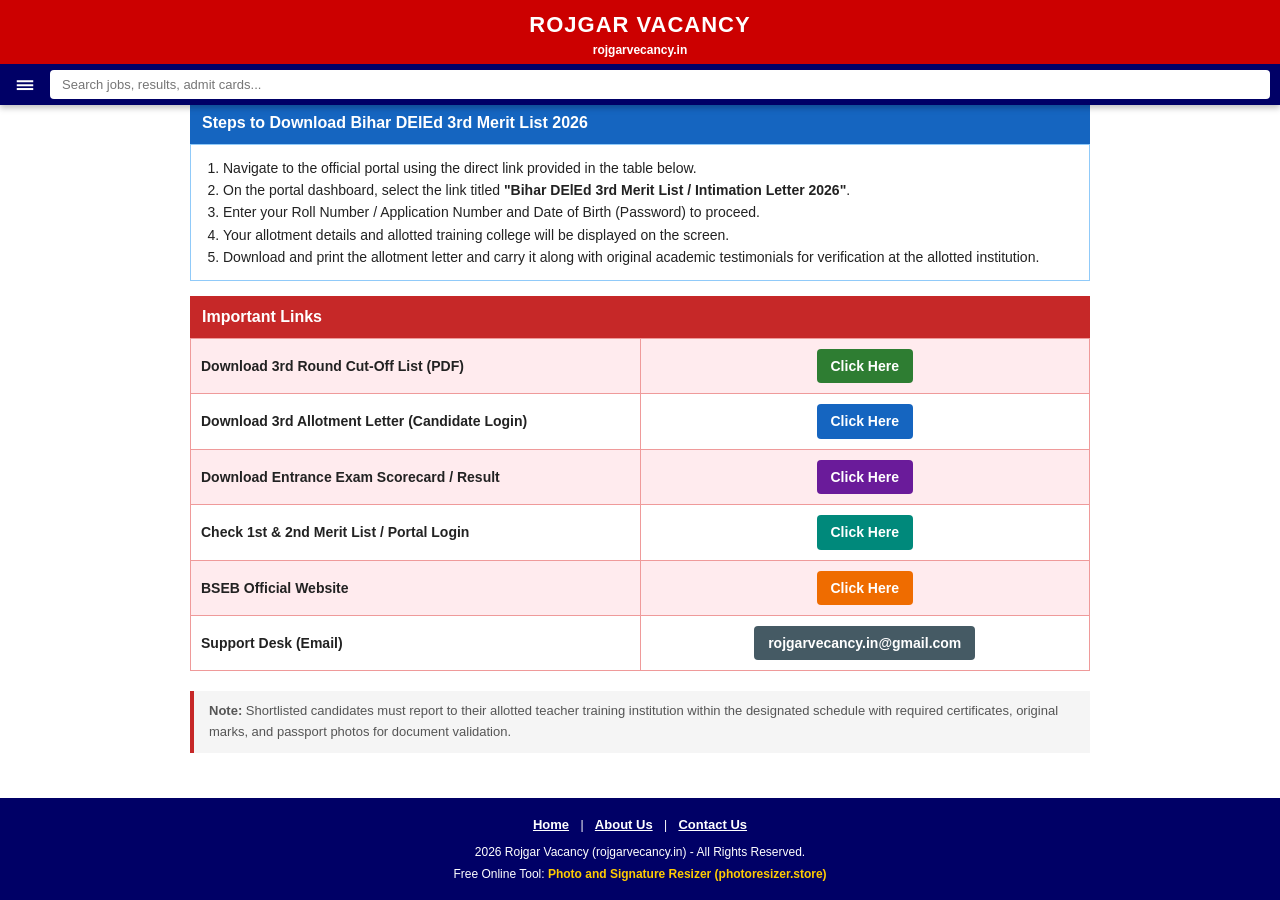
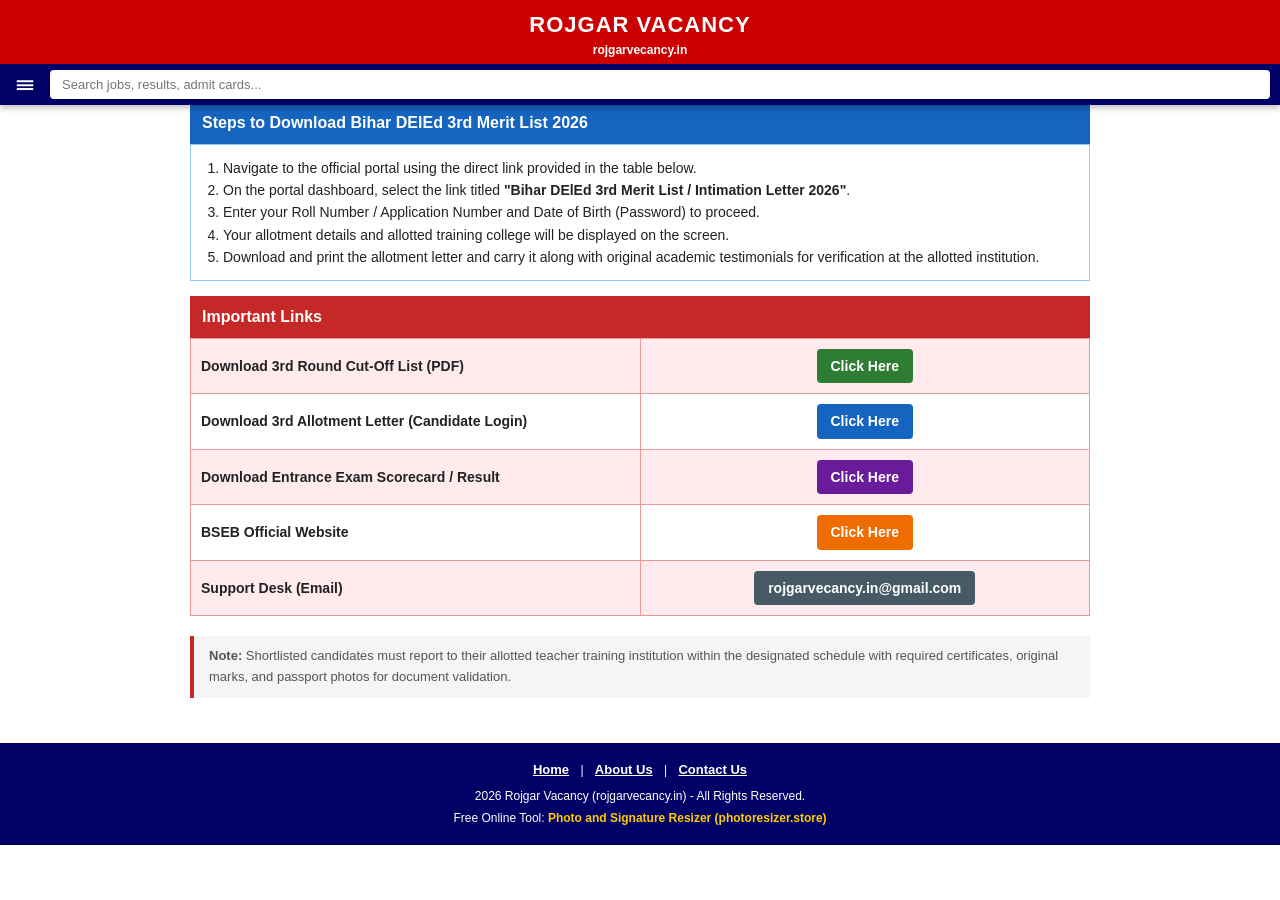
Before and after one commit to Rojgarvacancy/Rojgar-vacancy-, a Jekyll site: the page built from _posts/2026-09-15-bihar-bseb-deled-3rd-merit-list-2026.md, in a window 1280 px wide and 900 px high, scrolled down 1255 px. Built offline with Jekyll 4.4.1, drawn with Linux system fonts in a browser that asks for light colours; after the commit the page ends 2100 px from its top, so only the background shows below that.

Commit message:
Update 2026-09-15-bihar-bseb-deled-3rd-merit-list-2026.md

```diff
--- a/_posts/2026-09-15-bihar-bseb-deled-3rd-merit-list-2026.md
+++ b/_posts/2026-09-15-bihar-bseb-deled-3rd-merit-list-2026.md
@@ -157,24 +157,16 @@ categories: ["Result"]
         </td>
       </tr>
 
-      <!-- 1st & 2nd Merit List / Portal Login -->
+      <!-- बिहार बोर्ड ऑफिशियल पोर्टल / लॉगिन लिंक -->
       <tr>
-        <td style="border: 1px solid rgb(239, 154, 154); padding: 10px;"><strong>Check 1st & 2nd Merit List / Portal Login</strong></td>
-        <td style="border: 1px solid rgb(239, 154, 154); padding: 10px; text-align: center;">
-          <a href="https://bsebdeled.com/login" style="background: rgb(0, 137, 123); border-radius: 4px; color: white; font-weight: bold; padding: 6px 14px; text-decoration: none; display: inline-block;" target="_blank">Click Here</a>
-        </td>
-      </tr>
-
-      <!-- बिहार बोर्ड ऑफिशियल वेबसाइट -->
-      <tr style="background: rgb(255, 235, 238);">
         <td style="border: 1px solid rgb(239, 154, 154); padding: 10px;"><strong>BSEB Official Website</strong></td>
         <td style="border: 1px solid rgb(239, 154, 154); padding: 10px; text-align: center;">
-          <a href="https://secondary.biharboardonline.com/" style="background: rgb(239, 108, 0); border-radius: 4px; color: white; font-weight: bold; padding: 6px 14px; text-decoration: none; display: inline-block;" target="_blank">Click Here</a>
+          <a href="https://bsebdeled.com/login" style="background: rgb(239, 108, 0); border-radius: 4px; color: white; font-weight: bold; padding: 6px 14px; text-decoration: none; display: inline-block;" target="_blank">Click Here</a>
         </td>
       </tr>
 
       <!-- सपोर्ट डेस्क -->
-      <tr>
+      <tr style="background: rgb(255, 235, 238);">
         <td style="border: 1px solid rgb(239, 154, 154); padding: 10px;"><strong>Support Desk (Email)</strong></td>
         <td style="border: 1px solid rgb(239, 154, 154); padding: 10px; text-align: center;">
           <a href="mailto:rojgarvecancy.in@gmail.com" style="background: rgb(69, 90, 100); border-radius: 4px; color: white; font-weight: bold; padding: 6px 14px; text-decoration: none; display: inline-block;">rojgarvecancy.in@gmail.com</a>
```
